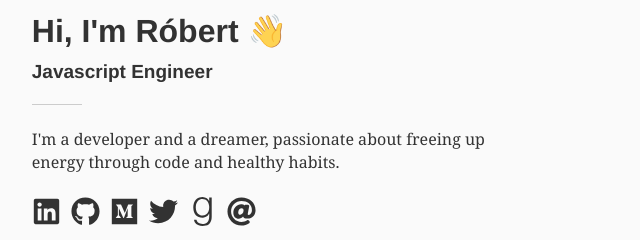
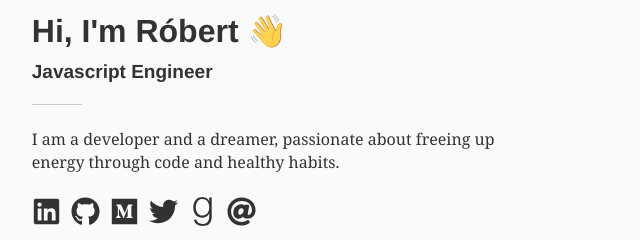
Before and after one commit to robertistok/gatsby-starter-fusion-blog, a Gatsby site: page / in a window 1280 px wide. Shown: the part 131-371 px from the top of the page, 121-761 px from the left. Built offline with nearby package versions, Linux system fonts and the light colour scheme; Gatsby itself is replaced by a stand-in of ours; some packages are replaced by stand-ins of ours; what typography-theme-doelger would draw is missing.

Commit message:
Make it more easy to customize

```diff
--- a/config.ts
+++ b/config.ts
@@ -12,6 +12,11 @@ module.exports = {
       firstname: "Róbert",
       lastname: "Istók",
       name: "Róbert Istók",
+      title: "Javascript Engineer",
+      descriptions: {
+        intro:
+          "I am a developer and a dreamer, passionate about freeing up energy through code and healthy habits.",
+      },
       assets: {
         icon: "robertistok_avatar_rounded.png",
         photo: "/robertistok_avatar.jpeg",
--- a/src/components/Home/Intro/Intro.tsx
+++ b/src/components/Home/Intro/Intro.tsx
@@ -21,11 +21,8 @@ const Intro: React.FunctionComponent<{}> = (): React.ReactElement => {
         />
         <PitchContainer>
           <Greeting>Hi, I&apos;m {author.firstname} 👋</Greeting>
-          <SubTitle>Javascript Engineer</SubTitle>
-          <Description>
-            I&apos;m a developer and a dreamer, passionate about freeing up
-            energy through code and healthy habits.
-          </Description>
+          <SubTitle>{author.title}</SubTitle>
+          <Description>{author.descriptions.intro}</Description>
         </PitchContainer>
       </HeadingContainer>
       <Social />
--- a/src/hooks/useSiteMetadata.ts
+++ b/src/hooks/useSiteMetadata.ts
@@ -12,6 +12,10 @@ const useSiteMetadata = (): SiteSiteMetadata => {
               firstname
               lastname
               name
+              title
+              descriptions {
+                intro
+              }
               assets {
                 icon
                 photo
```
Also changed, not shown: src/types/graphql.ts (+15 -1 lines).
